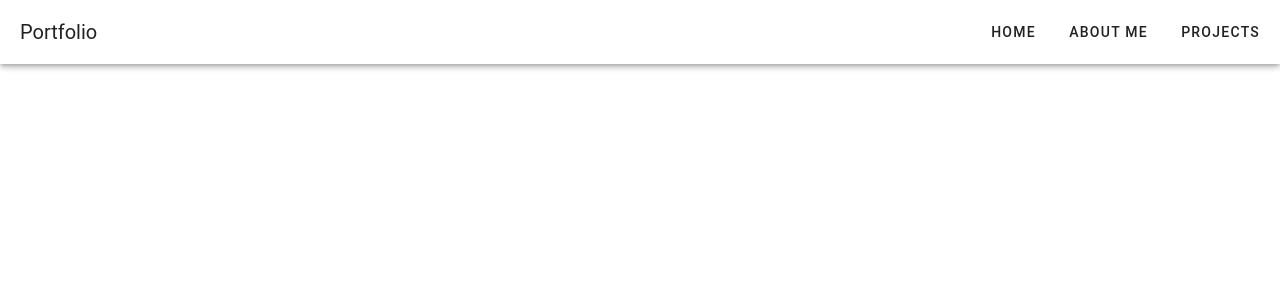
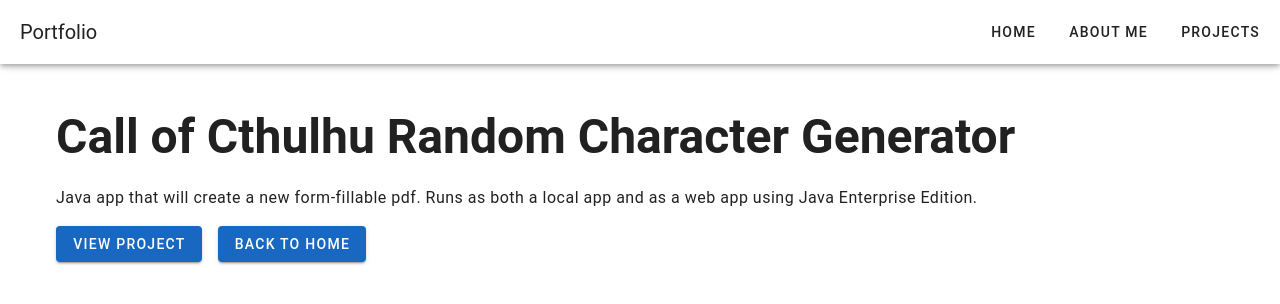
Before and after one commit to walden-hart/Portfolio-Website, a Vue app: page /projects/character-generator in a window 1280 px wide. Shown: the top 304 px of the page. Built offline with nearby package versions, Linux system fonts and the light colour scheme.

Commit message:
Added pages with full descriptions and links to every project

```diff
--- /dev/null
+++ b/src/components/Project.vue
@@ -0,0 +1,30 @@
+<script setup lang="ts">
+import { ref, onMounted } from 'vue';
+import { useRoute } from 'vue-router';
+import { projects, type Project } from '@/data/projects';
+
+const route = useRoute();
+const projectId = route.params.projectId as string;
+
+const project = ref<Project | null>(null);
+
+onMounted(() => {
+  project.value = projects.find(p => p.id === projectId) ?? null;
+});
+</script>
+
+<template>
+  <v-container v-if="project" class="py-12">
+    <h1 class="text-h3 font-weight-bold mb-6">{{ project.title }}</h1>
+    <p class="text-body-1 mb-4">{{ project.details }}</p>
+    <v-btn v-if="project.link" color="primary" :href="project.link" target="_blank" class="me-4">View Project</v-btn>
+    <v-btn color="primary" :to="`/`">Back to Home</v-btn>
+  </v-container>
+
+  <v-container v-else class="py-12">
+    <p>Project not found.</p>
+    <v-btn color="primary" :to="`/`">Back to Home</v-btn>
+  </v-container>
+</template>
+
+<style scoped></style>
--- a/src/components/Projects.vue
+++ b/src/components/Projects.vue
@@ -1,22 +1,5 @@
 <script setup lang="ts">
-interface Project {
-  title: string;
-  description: string;
-  link: string;
-}
-
-const projects: Project[] = [
-  {
-    title: "Portfolio Website",
-    description: "A personal portfolio website built with Vue, Vuetify, and TypeScript.",
-    link: "/projects/portfolio-website"
-  },
-  {
-    title: "Call of Cthulhu Random Character Generator",
-    description: "An app that will quickly generate a new Call of Cthulhu character sheet with random stats, occupations, and personal traits like name and age.",
-    link: "/projects/character-generator"
-  }
-];
+import { projects } from '@/data/projects';
 </script>
 
 <template>
@@ -37,7 +20,7 @@
           <v-card-title class="text-h6">{{ project.title }}</v-card-title>
           <v-card-text>{{ project.description }}</v-card-text>
           <v-card-actions>
-            <v-btn text :to="project.link">View Project</v-btn>
+            <v-btn text :to="`/projects/${project.id}`">View Project</v-btn>
           </v-card-actions>
         </v-card>
       </v-col>
--- /dev/null
+++ b/src/data/projects.ts
@@ -0,0 +1,34 @@
+export interface Project {
+  id: string;
+  title: string;
+  description: string;
+  details: string;
+  link?: string;
+}
+
+export const projects: Project[] = [
+  {
+    id: 'portfolio-website',
+    title: 'Portfolio Website',
+    description: 'My personal portfolio site built with Vue & Vuetify.',
+    details:
+      'Vue + TypeScript + Vuetify portfolio project. Includes SPA routing, project showcase, and responsive layout.',
+    link: 'https://portfolio.hartwolf.com'
+  },
+  {
+    id: 'character-generator',
+    title: 'Call of Cthulhu Random Character Generator',
+    description: 'An app that will quickly generate a new Call of Cthulhu character sheet.',
+    details:
+      'Java app that will create a new form-fillable pdf. Runs as both a local app and as a web app using Java Enterprise Edition.',
+    link: 'https://coc.hartwolf.com'
+  },
+  {
+    id: 'nodepad-rs',
+    title: 'Nodepad-rs',
+    description: 'A graph-based note taking app for fantasy maps.',
+    details:
+      'Rust app that will use a graph-based system to allow the user to take notes and tie them to a location on a provided map.',
+    link: 'https://github.com/walden-hart/NodePad-rs'
+  }
+];
--- a/src/router/index.ts
+++ b/src/router/index.ts
@@ -3,11 +3,13 @@
 import Home from "@/components/Home.vue"
 import AboutMe from '@/components/AboutMe.vue'
 import Projects from '@/components/Projects.vue'
+import Project from '@/components/Project.vue'
 
 const routes = [
   { path: '/', name: 'Home', component: Home },
   { path: '/about', name: "About Me", component: AboutMe },
-  { path: '/projects', name: "Projects", component: Projects }
+  { path: '/projects', name: "Projects", component: Projects },
+  { path: '/projects/:projectId', name: "Project", component: Project }
 ]
 
 const router: Router = createRouter({
```
